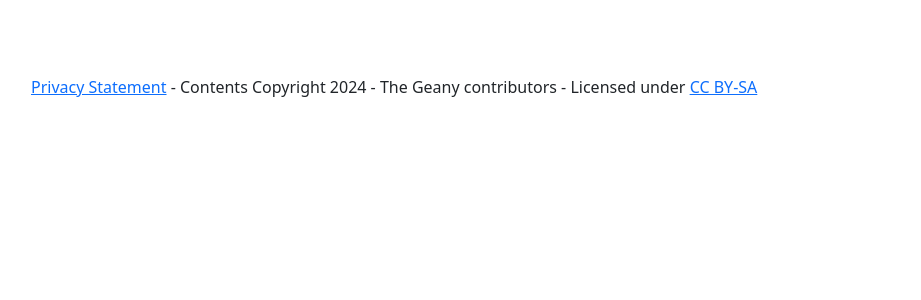
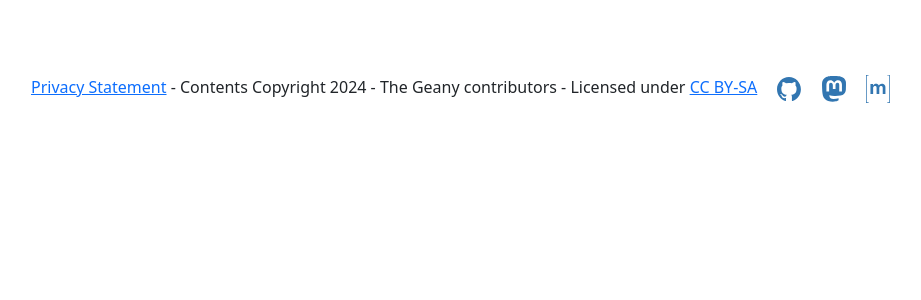
Before and after one commit to geany/www.geany.org, a Django app: template geany/templates/skel.html in a window 1280 px wide. Shown: the top 300 px of the page, without its empty margins (61-982 px from the left). Run offline with Django 3.2, Linux system fonts and the light colour scheme; the template is opened without the code that fills it, so the values that code supplies are empty; parts of the project's set-up code (start-up, migrations or seed data) failed here and were passed over; some libraries are stand-ins or nearby versions.

Commit message:
Add Github, Mastodon and Matrix icons to footer

```diff
--- a/geany/templates/skel.html
+++ b/geany/templates/skel.html
@@ -61,6 +61,11 @@ $(function() {
                     &dash; Contents Copyright {% now "Y" %}
                     &dash; The Geany contributors
                     &dash; Licensed under <a href="https://creativecommons.org/licenses/by-sa/4.0/">CC BY-SA</a>
+                    <span class="pull-right">
+                        <a style="padding-left: 16px;" href="https://github.com/geany"><img alt="Github icon" width="24px" src="{% static "img/github.svg" %}" /></a>
+                        <a style="padding-left: 16px;" href="https://social.milchreislieferei.de/@GeanyIDE" rel="me"><img alt="Mastodon icon" width="24px" src="{% static "img/mastodon.svg" %}" /></a>
+                        <a style="padding-left: 16px;" href="https://matrix.to/#/#geany:matrix.org"><img alt="Matrix icon" width="24px" src="{% static "img/matrix.svg" %}" /></a>
+                    </span>
                 </p>
             </div>
         </div>
```
Also changed, not shown: geany/static/img/github.svg (added), geany/static/img/mastodon.svg (added), geany/static/img/matrix.svg (added).
